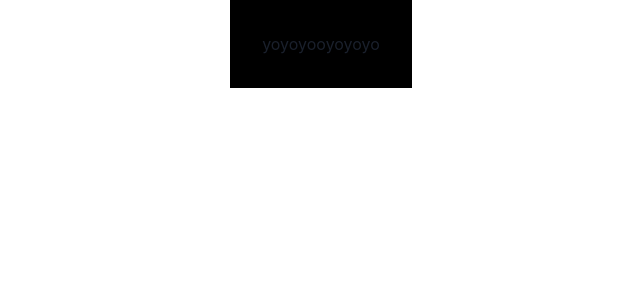
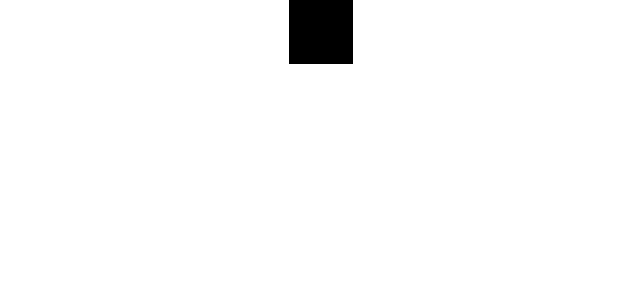
Before and after one commit to jackiebarry/car-project, a React (Vite) app: page / in a window 1280 px wide. Shown: the top 300 px of the page, without its empty margins (319-959 px from the left). Built offline with nearby package versions, Linux system fonts and the light colour scheme.

Commit message:
remove test text

```diff
--- a/src/App.jsx
+++ b/src/App.jsx
@@ -12,7 +12,6 @@ function App() {
   return (
     <ChakraProvider>
       <>
-        yoyoyooyoyoyo
         <RouterProvider router={router} />
       </>
     </ChakraProvider>
```
